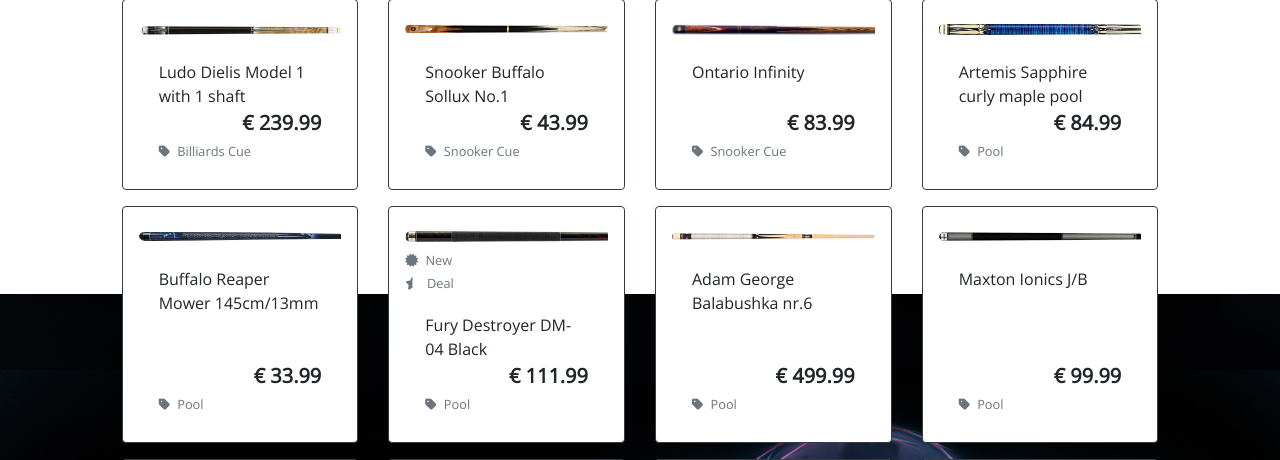
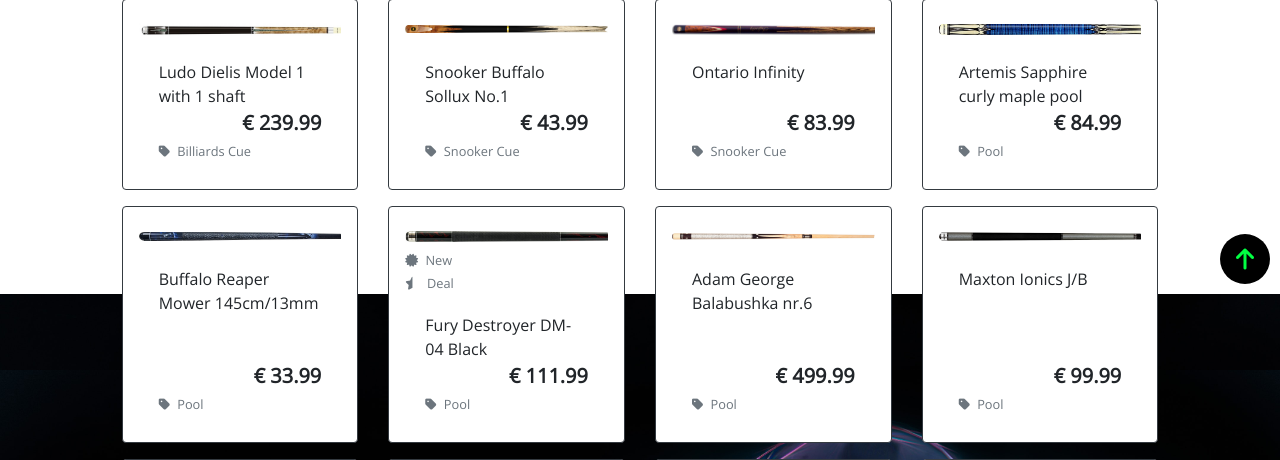
Before and after one commit to Code-Institute-Submissions/rb-cues, a Django app: page /products/ in a window 1280 px wide. Shown: the part 506-966 px from the top of the page. Run offline with Django 3.2, Linux system fonts and the light colour scheme; data comes from the database, SQL or seed files in the repository; some libraries are stand-ins or nearby versions; some web fonts are replaced.

Commit message:
Back to top button added

```diff
--- a/products/templates/products/products.html
+++ b/products/templates/products/products.html
@@ -98,4 +98,20 @@
             </div>
         </div>
     </div>
+    <div class="btt-button">
+        <a class="btt-link d-flex h-100">
+            <i class="fas fa-arrow-up text-green-rb mx-auto my-auto"></i>
+        </a>
+    </div>
 {% endblock %}
+
+{% block postloadjs %}
+    {{ block.super }}
+
+    <script type="text/javascript">
+        // Scroll to top
+		$('.btt-link').click(function(e) {
+			window.scrollTo(0,0)
+		})
+    </script>
+{% endblock %}
--- a/static/css/base.css
+++ b/static/css/base.css
@@ -81,6 +81,22 @@ h2 {
     color: #fff;
 }
 
+/* Back to top button */
+.btt-button {
+    height: 50px;
+    width: 50px;
+    position: fixed;
+    bottom: 10px;
+    right: 10px;
+    background-color: #000;
+    border-radius: 25px;
+    font-size: x-large;
+}
+
+.btt-link {
+    cursor: pointer;
+}
+
 /* navbar */
 .navbar-toggler {
     background-color: rgba(1,255,66,1);
```
